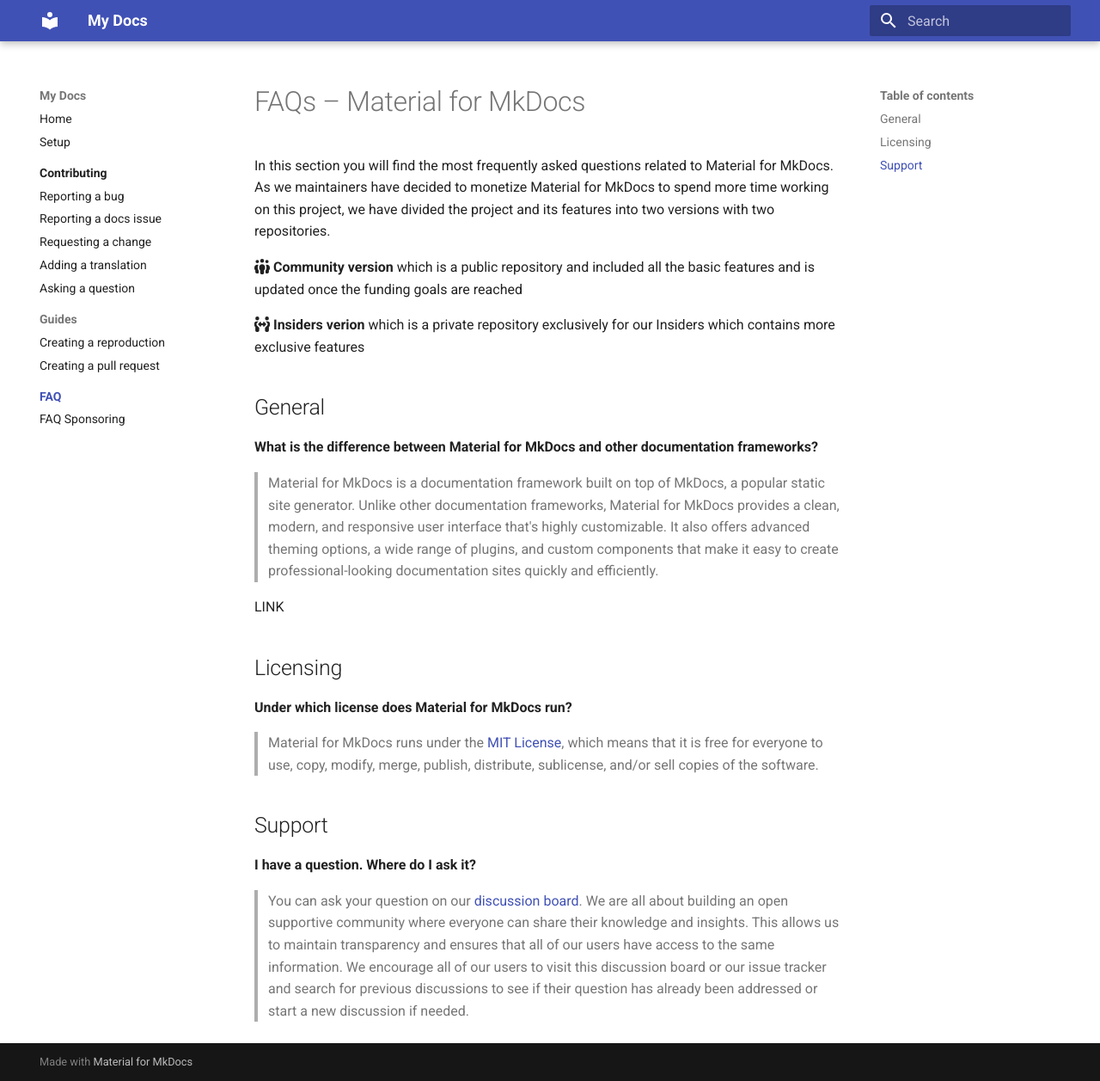
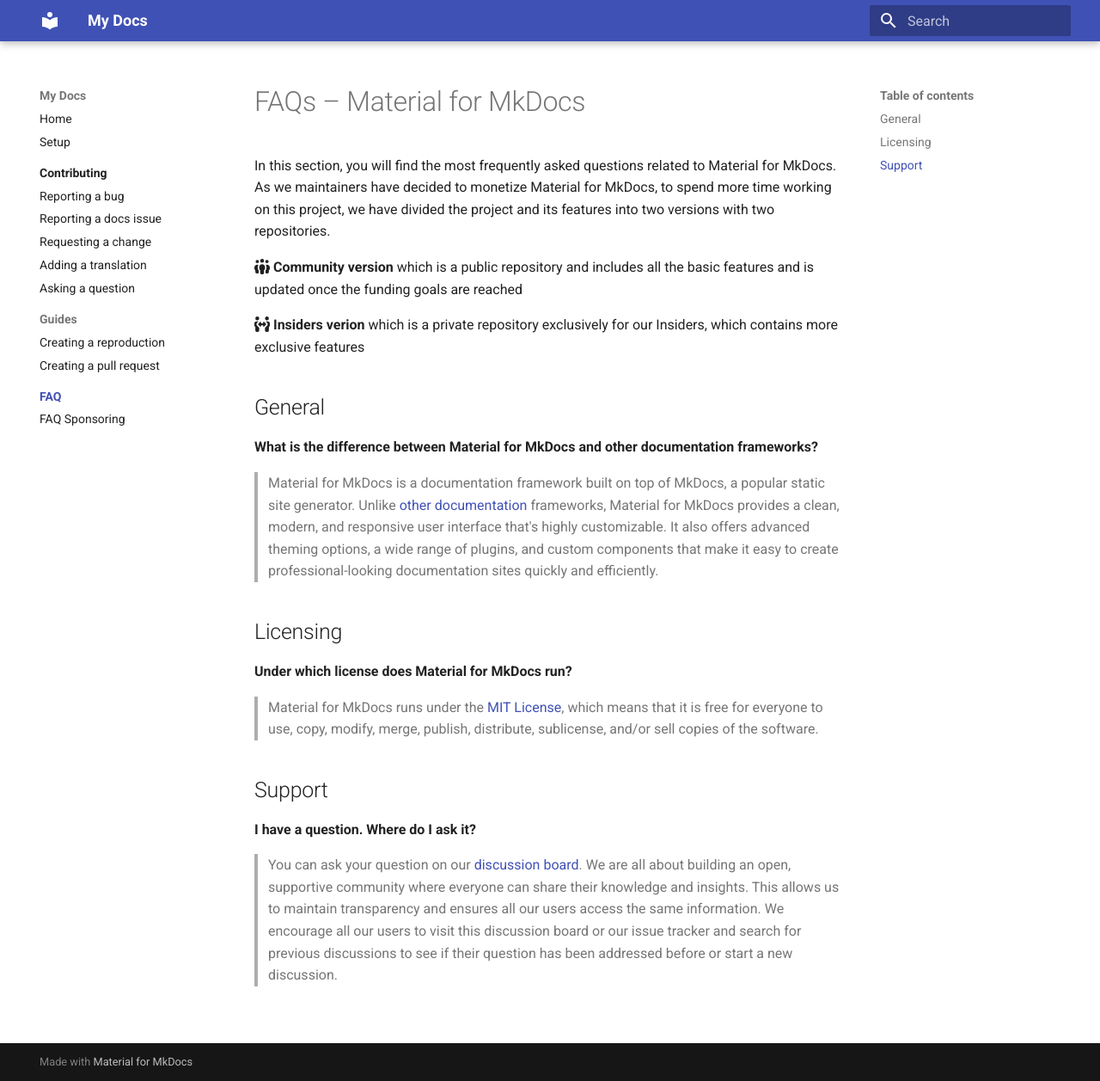
Before and after one commit to katharinalisalin/demo-bug-template, an MkDocs documentation site: the page built from docs/faq/index.md, in a window 1280 px wide and 1257 px high. Shown: the whole window at 86% size. Built offline with MkDocs 1.6.1 and Material for MkDocs 9.7.7, drawn with Linux system fonts in a browser that asks for light colours.

Commit message:
Adding FAQs

```diff
--- a/docs/faq/index.md
+++ b/docs/faq/index.md
@@ -1,30 +1,29 @@
 # FAQs – Material for MkDocs
 
-In this section you will find the most frequently asked questions related to
+In this section, you will find the most frequently asked questions related to
 Material for MkDocs. As we maintainers have decided to monetize Material for
-MkDocs to spend more time working on this project, we have divided the project
+MkDocs, to spend more time working on this project, we have divided the project
 and its features into two versions with two repositories.
 
 :fontawesome-solid-people-group: __Community version__ which is a public
-repository and included all the basic features and is updated once the funding
+repository and includes all the basic features and is updated once the funding
 goals are reached
 
 :fontawesome-solid-people-arrows: __Insiders verion__ which is a private
-repository exclusively for our Insiders which contains more exclusive features
+repository exclusively for our Insiders, which contains more exclusive features
 
 
 ## General
 
 __What is the difference between Material for MkDocs and other documentation frameworks?__
 > Material for MkDocs is a documentation framework built on top of MkDocs, a
-popular static site generator. Unlike other documentation frameworks, Material
+popular static site generator. Unlike [other documentation] frameworks, Material
 for MkDocs provides a clean, modern, and responsive user interface that's highly
 customizable. It also offers advanced theming options, a wide range of plugins,
 and custom components that make it easy to create professional-looking
 documentation sites quickly and efficiently.
 
-LINK
-
+  [other documentation]: https://squidfunk.github.io/mkdocs-material/alternatives/
 
 
 ## Licensing
@@ -37,16 +36,14 @@ and/or sell copies of the software.
   [MIT License]: https://squidfunk.github.io/mkdocs-material/license/?h=lice
 
 
-
 ## Support
 
 __I have a question. Where do I ask it?__
 > You can ask your question on our [discussion board]. We are all about building
-an open supportive community where everyone can share their knowledge and
-insights. This allows us to maintain transparency and ensures that all of our
-users have access to the same information. We encourage all of our users to
+an open, supportive community where everyone can share their knowledge and
+insights. This allows us to maintain transparency and ensures all our users access the same information. We encourage all our users to
 visit this discussion board or our issue tracker and search for previous
-discussions to see if their question has already been addressed or start a new
-discussion if needed.
+discussions to see if their question has been addressed before or start a new
+discussion.
 
   [discussion board]: https://github.com/squidfunk/mkdocs-material/discussions
```
